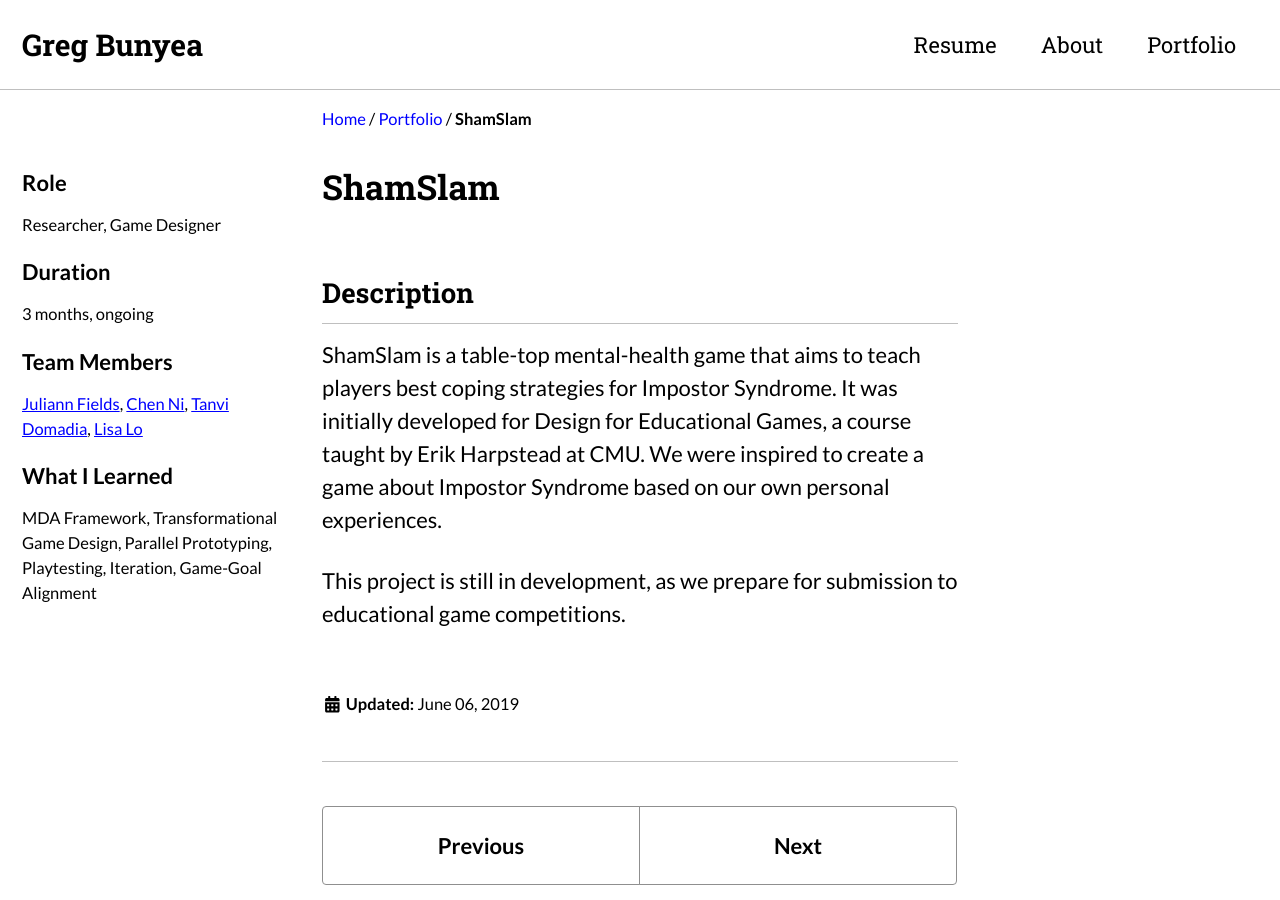
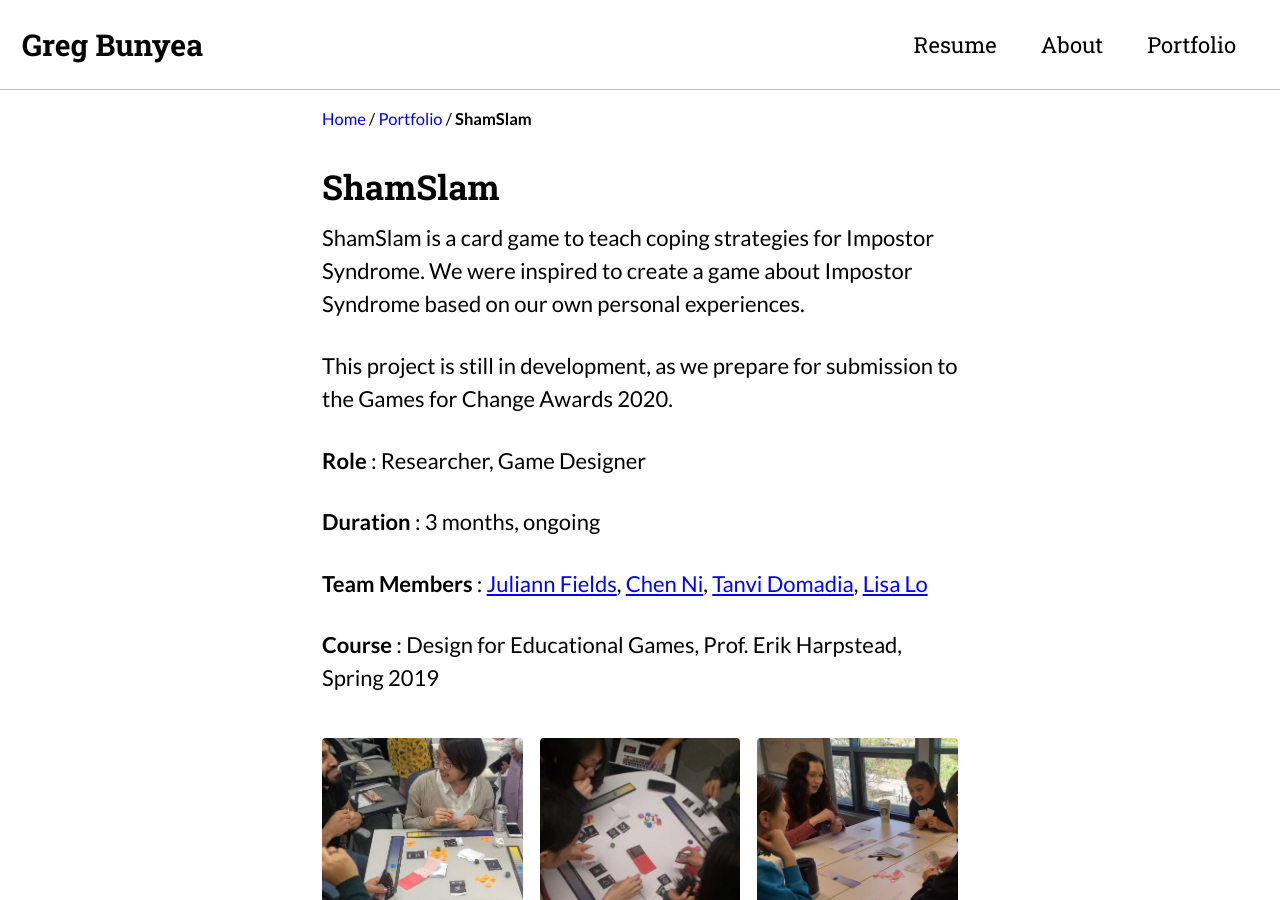
Before and after one commit to gjbunyea/www, a Jekyll site: the page built from _portfolio/shamslam.md, in a window 1280 px wide and 900 px high. Built offline with Jekyll 4.4.1, drawn with Linux system fonts in a browser that asks for light colours; cached includes are drawn as plain includes; nearby versions of some CDN libraries; some of the changed text lies outside the part shown.

Commit message:
simplet layout

```diff
--- a/_portfolio/shamslam.md
+++ b/_portfolio/shamslam.md
@@ -1,32 +1,25 @@
 ---
 title: "ShamSlam"
 excerpt: "Teaching to Cope with Impostor Syndrome through Games"
-header:
-#   image: /assets/images/zipper/zipper_main.png
-  teaser: /assets/images/shamslam/game_cards.jpg
-sidebar:
-  - title: "Role"
-    text: "Researcher, Game Designer"
-  - title: "Duration"
-    text: "3 months, ongoing"
-  - title: "Team Members"
-    text: "[Juliann Fields](https://julfieann.myportfolio.com/about), [Chen Ni](http://chen-ni.com/), [Tanvi Domadia](https://www.linkedin.com/in/tanvi-domadia-b8182a7a/), [Lisa Lo](https://www.linkedin.com/in/lisa-lo-5451a116a/)"
-  - title: "What I Learned"
-    text: "MDA Framework, Transformational Game Design, Parallel Prototyping, Playtesting, Iteration, Game-Goal Alignment"
+
+gallery:
+  - url: /assets/images/shamslam/games_showcase.jpg
+    image_path: /assets/images/shamslam/games_showcase_sq.jpg
+  - url: /assets/images/shamslam/playtest_05.jpg
+    image_path: /assets/images/shamslam/playtest_05_sq.jpg
+  - url: /assets/images/shamslam/playtest_02.jpg
+    image_path: /assets/images/shamslam/playtest_02_sq.jpg
 ---
+ShamSlam is a card game to teach coping strategies for Impostor Syndrome. We were inspired to create a game about Impostor Syndrome based on our own personal experiences.
 
-## Description
-ShamSlam is a table-top mental-health game that aims to teach players best coping strategies for Impostor Syndrome. It was initially developed for Design for Educational Games, a course taught by Erik Harpstead at CMU. We were inspired to create a game about Impostor Syndrome based on our own personal experiences.
+This project is still in development, as we prepare for submission to the Games for Change Awards 2020.
 
-This project is still in development, as we prepare for submission to educational game competitions.
+**Role** : Researcher, Game Designer
 
-<!-- # Phase 1: Research
+**Duration** : 3 months, ongoing
 
+**Team Members** : [Juliann Fields](https://julfieann.myportfolio.com/about), [Chen Ni](http://chen-ni.com/), [Tanvi Domadia](https://www.linkedin.com/in/tanvi-domadia-b8182a7a/), [Lisa Lo](https://www.linkedin.com/in/lisa-lo-5451a116a/)
 
-# Phase 2: Synthesis
+**Course** : Design for Educational Games, Prof. Erik Harpstead, Spring 2019
 
-# Phase 3: Ideation
-
-# Phase 4: Prototyping
-
-# Conclusion -->
+{% include gallery caption="Pictures from ShamSlam Playtests" %}
```
